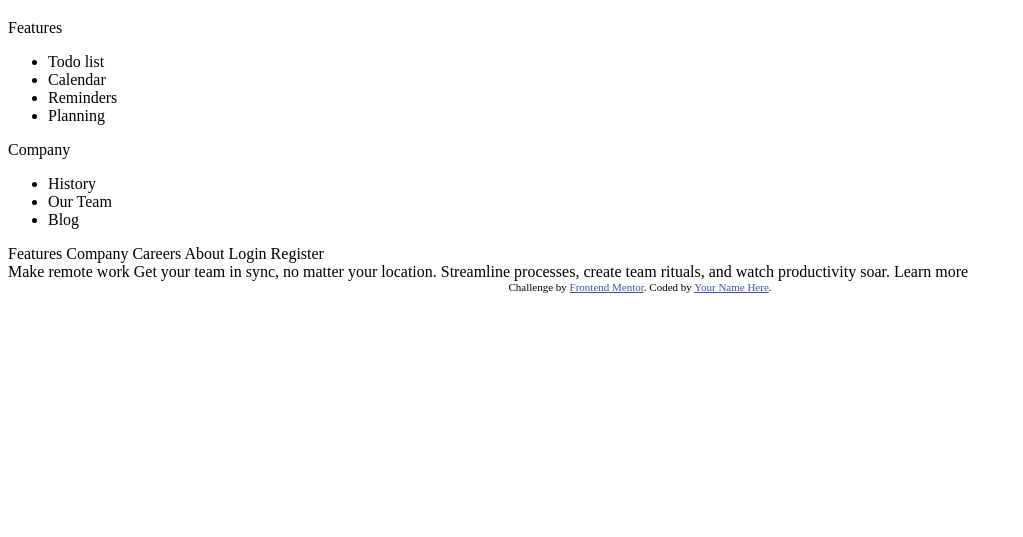
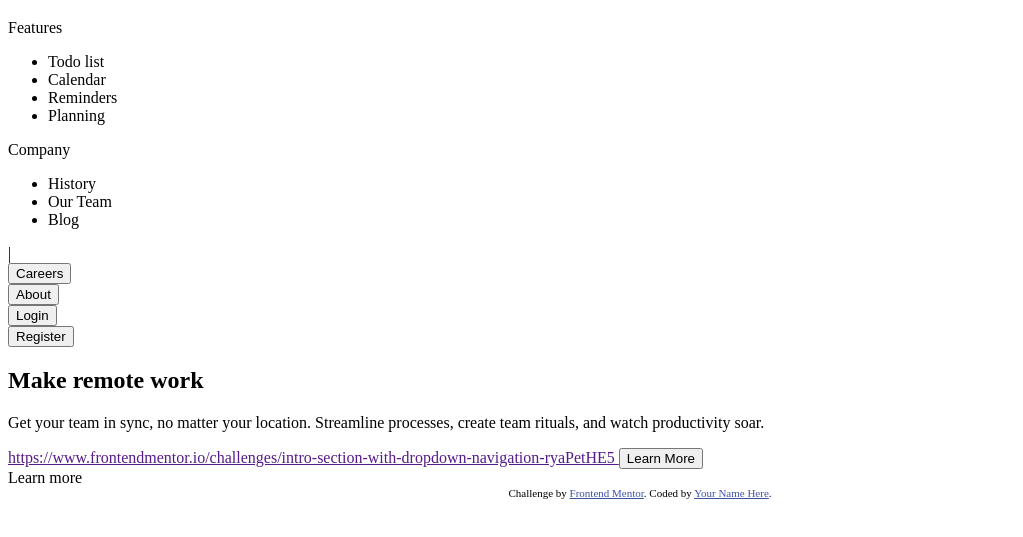
Before and after one commit to quimeyxd6/Intro-section-with-dropdown-navigation, a plain HTML site: page index.html in a window 1280 px wide. Shown: the part 61-598 px from the top of the page, without its empty margins (0-1023 px from the left). Drawn offline with Linux system fonts and the light colour scheme.

Commit message:
Se crea el HTML del header y etiquetas del body

```diff
--- a/index.html
+++ b/index.html
@@ -45,18 +45,41 @@
       </ul>
     </div>
 
-    Features
-    Company
-    Careers
-    About
+    |<div class="btn-carees">
+      <button>Careers</button>
+    </div>
 
-    Login
-    Register
+    <div class="btn-carees">
+      <button>About</button>
+    </div>
+
+    <div class="btn-login">
+      <button>Login</button>
+    </div>
+    <div>
+      <button>Register</button>
+    </div>
   </header>
-  Make remote work
 
-  Get your team in sync, no matter your location. Streamline processes,
-  create team rituals, and watch productivity soar.
+  <div class="container">
+    <div class="box-container">
+      <div class="title">
+        <h2>Make remote work</h2>
+      </div>
+      <div class="text">
+        <p>Get your team in sync, no matter your location. Streamline processes,
+          create team rituals, and watch productivity soar.</p>
+      </div>
+      <div class="btn-more">
+        <a href="">https://www.frontendmentor.io/challenges/intro-section-with-dropdown-navigation-ryaPetHE5
+          <button>Learn More</button>
+        </a>
+      </div>
+
+    </div>
+  </div>
+
+
 
   Learn more
 
```
